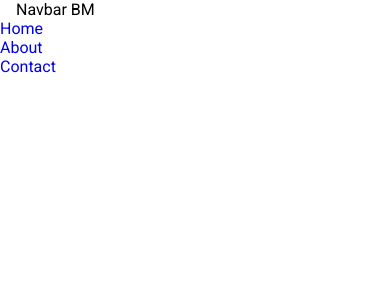
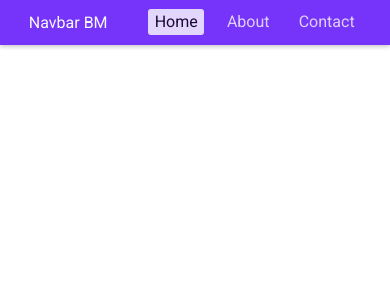
Before and after one commit to ArfinHasib/React-Projects, a React (Create React App) app: page / in a window 390 px wide. Shown: the top 300 px of the page. Built offline with nearby package versions, Linux system fonts and the light colour scheme.

Commit message:
17 - Responsive Nav (Style the nav using React Styled Component)

```diff
--- a/src/projects/17- Responsive-Nav/NavItem.jsx
+++ b/src/projects/17- Responsive-Nav/NavItem.jsx
@@ -3,7 +3,7 @@ import React from 'react';
 export default function NavItem({ active, text }) {
    return (
       <li className='nav-item'>
-         <a href='#' className={`nav-link${active}`}>
+         <a href='#' className={`nav-link ${active}`}>
             {text}
          </a>
       </li>
--- /dev/null
+++ b/src/projects/17- Responsive-Nav/NavStyle.jsx
@@ -0,0 +1,49 @@
+import styled from 'styled-components';
+
+export const NavStyle = styled.nav`
+   /* color: #eee; */
+   display: flex;
+   justify-content: center;
+   align-items: center;
+   box-shadow: 0 2px 4px rgba(0, 0, 0, 0.2);
+   padding: 0.8rem;
+   user-select: none;
+   a {
+      color: inherit;
+   }
+   .navbar-items {
+      display: flex;
+      justify-content: center;
+      align-items: center;
+
+      &.showNavbar {
+         display: flex;
+         align-items: flex-start;
+         flex-direction: column;
+         gap: 15px;
+         margin: 15px;
+         width: 100%;
+      }
+      & .nav-link {
+         margin-right: 1rem;
+         opacity: 0.8;
+         padding: 0.15rem 0.35rem;
+         border: 1px solid transparent;
+         border-radius: 3px;
+         transition: all 0.2s ease;
+         &:hover {
+            border: 1px solid #dddd;
+         }
+         &.active {
+            background: #fff;
+            color: black;
+            transition: all 0.2s ease;
+         }
+      }
+      &.showNavbar {
+         display: flex;
+         align-items: flex-start;
+         flex-direction: column;
+      }
+   }
+`;
--- a/src/projects/17- Responsive-Nav/ResponsiveNav.jsx
+++ b/src/projects/17- Responsive-Nav/ResponsiveNav.jsx
@@ -1,9 +1,10 @@
 import React from 'react';
 import NavItem from './NavItem';
+import { NavStyle } from './NavStyle';
 
 export default function ResponsiveNav() {
    return (
-      <nav>
+      <NavStyle className='navbar bg-primary text-light'>
          <div className='navbar-logo'>
             <a href='#' className='navbar-brand'>
                Navbar BM
@@ -17,6 +18,6 @@ export default function ResponsiveNav() {
                <NavItem text='Contact' />
             </ul>
          </div>
-      </nav>
+      </NavStyle>
    );
 }
```
